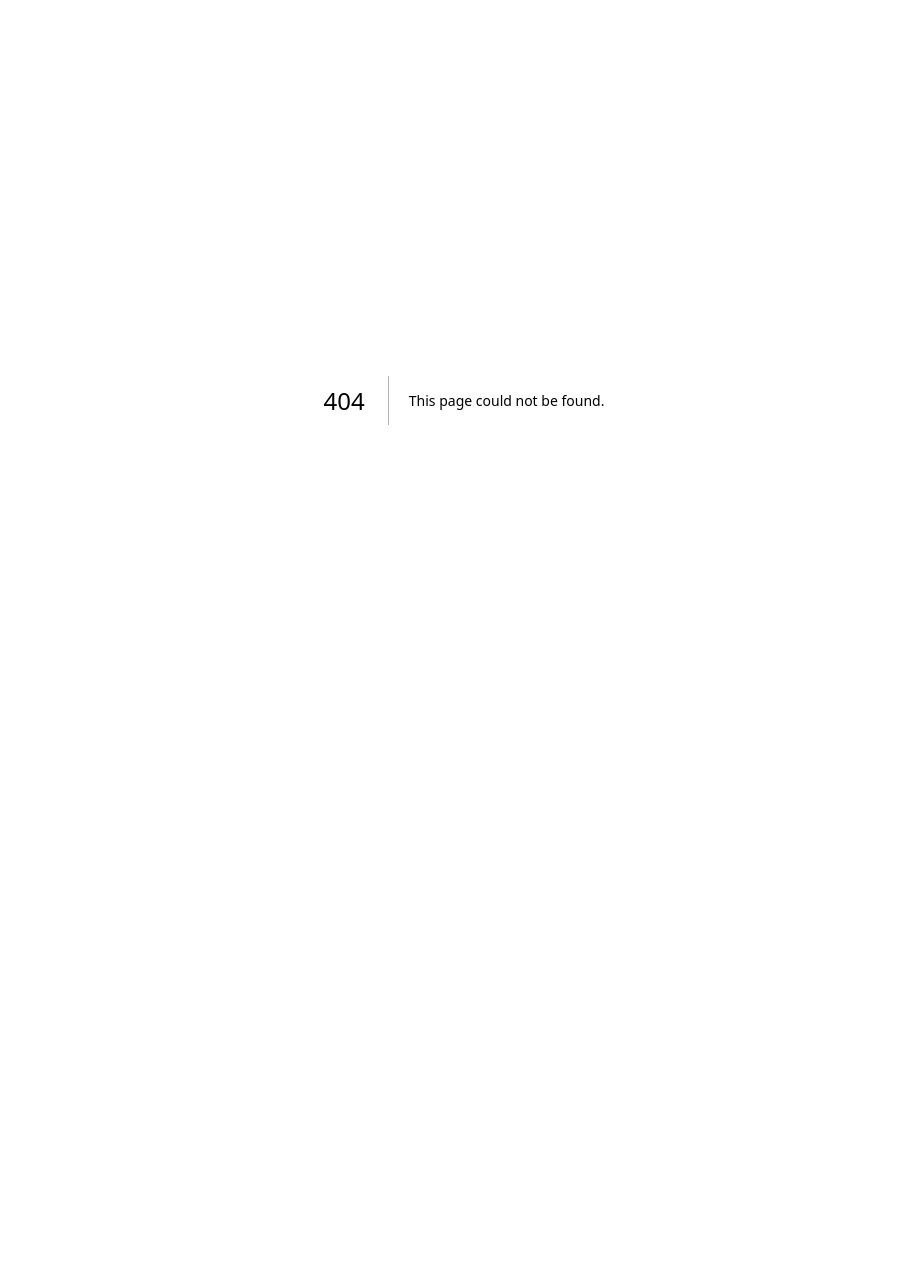
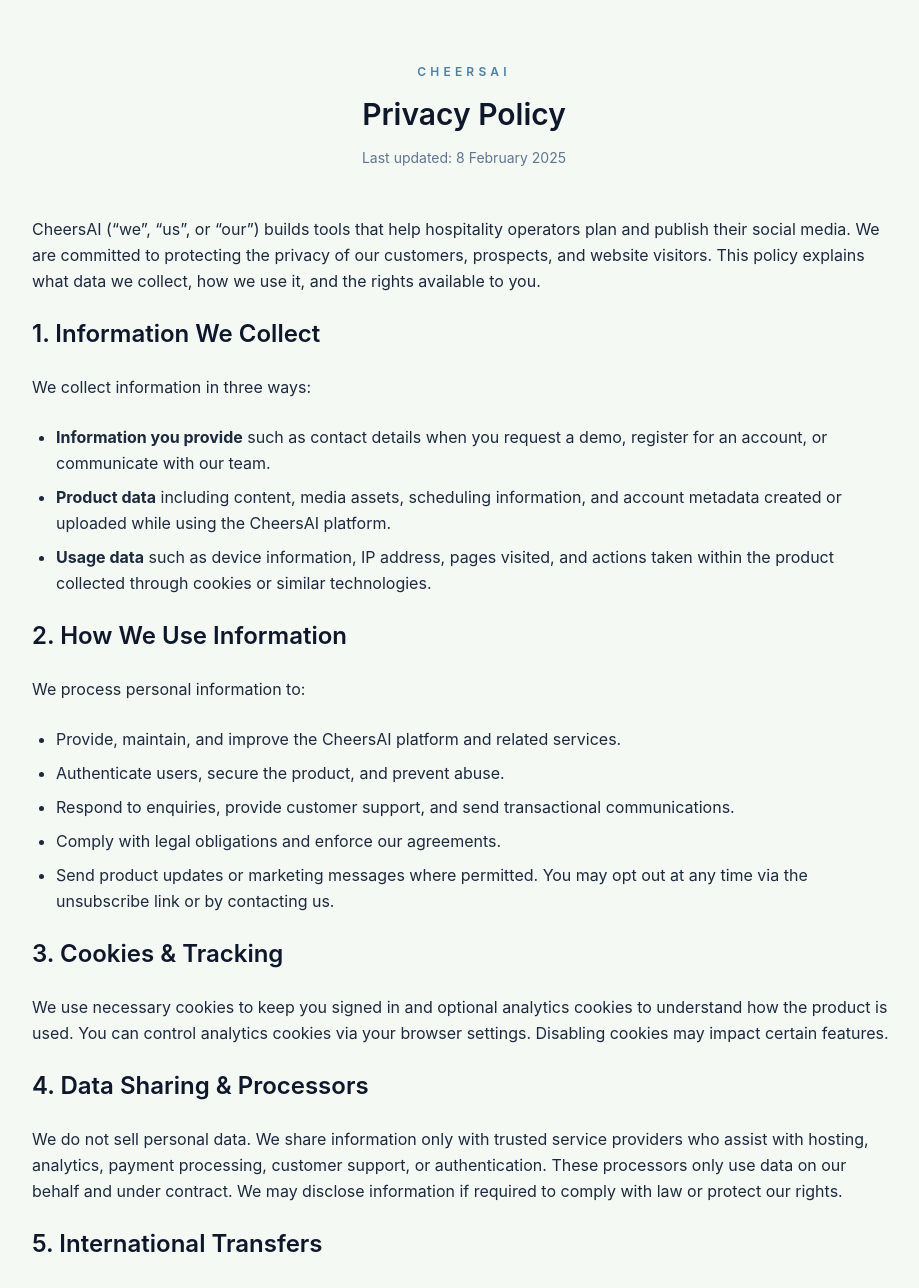
Before and after one commit to peterjpitcher/cheersai2.0, a Next.js app: page /privacy in a window 1280 px wide. Before the commit this address had no page. Shown: the top 1288 px of the page, without its empty margins (176-1095 px from the left). Before the commit the page ends 800 px from the top, so only its background shows below. Built offline with nearby package versions, Linux system fonts and the light colour scheme.

Commit message:
Add public privacy policy page and link from login

```diff
--- a/src/app/(auth)/login/page.tsx
+++ b/src/app/(auth)/login/page.tsx
@@ -172,8 +172,17 @@
         )}
       </section>
 
-      <footer className="text-center text-xs text-white/50">
-        Need access? Contact the CheersAI team to have your account provisioned.
+      <footer className="space-y-3 text-center text-xs text-white/60">
+        <p>Need access? Contact the CheersAI team to have your account provisioned.</p>
+        <nav className="flex items-center justify-center gap-3 text-white/70">
+          <a className="transition hover:text-white" href="https://www.cheersai.uk/privacy" target="_blank" rel="noopener noreferrer">
+            Privacy Policy
+          </a>
+          <span aria-hidden="true">•</span>
+          <a className="transition hover:text-white" href="mailto:hello@cheersai.uk">
+            Contact
+          </a>
+        </nav>
       </footer>
     </div>
   );
--- /dev/null
+++ b/src/app/(public)/privacy/page.tsx
@@ -0,0 +1,141 @@
+import type { Metadata } from "next";
+
+const UPDATED_AT = "8 February 2025";
+
+export const metadata: Metadata = {
+  title: "Privacy Policy | CheersAI",
+  description:
+    "Learn how CheersAI collects, uses, and safeguards your personal information across our website and product.",
+  openGraph: {
+    title: "Privacy Policy | CheersAI",
+    description:
+      "Learn how CheersAI collects, uses, and safeguards your personal information across our website and product.",
+    type: "article",
+  },
+};
+
+export default function PrivacyPolicyPage() {
+  return (
+    <main className="mx-auto max-w-4xl px-4 py-16 text-slate-800">
+      <header className="space-y-4 text-center">
+        <p className="text-xs font-semibold uppercase tracking-[0.35em] text-brand-teal">CheersAI</p>
+        <h1 className="text-3xl font-semibold text-slate-900">Privacy Policy</h1>
+        <p className="text-sm text-slate-500">Last updated: {UPDATED_AT}</p>
+      </header>
+
+      <section className="mt-12 space-y-6 text-base leading-relaxed">
+        <p>
+          CheersAI (“we”, “us”, or “our”) builds tools that help hospitality operators plan and publish their social
+          media. We are committed to protecting the privacy of our customers, prospects, and website visitors. This
+          policy explains what data we collect, how we use it, and the rights available to you.
+        </p>
+
+        <h2 className="text-2xl font-semibold text-slate-900">1. Information We Collect</h2>
+        <p>We collect information in three ways:</p>
+        <ul className="list-disc space-y-2 pl-6">
+          <li>
+            <strong>Information you provide</strong> such as contact details when you request a demo, register for an
+            account, or communicate with our team.
+          </li>
+          <li>
+            <strong>Product data</strong> including content, media assets, scheduling information, and account metadata
+            created or uploaded while using the CheersAI platform.
+          </li>
+          <li>
+            <strong>Usage data</strong> such as device information, IP address, pages visited, and actions taken within
+            the product collected through cookies or similar technologies.
+          </li>
+        </ul>
+
+        <h2 className="text-2xl font-semibold text-slate-900">2. How We Use Information</h2>
+        <p>We process personal information to:</p>
+        <ul className="list-disc space-y-2 pl-6">
+          <li>Provide, maintain, and improve the CheersAI platform and related services.</li>
+          <li>Authenticate users, secure the product, and prevent abuse.</li>
+          <li>Respond to enquiries, provide customer support, and send transactional communications.</li>
+          <li>Comply with legal obligations and enforce our agreements.</li>
+          <li>
+            Send product updates or marketing messages where permitted. You may opt out at any time via the unsubscribe
+            link or by contacting us.
+          </li>
+        </ul>
+
+        <h2 className="text-2xl font-semibold text-slate-900">3. Cookies & Tracking</h2>
+        <p>
+          We use necessary cookies to keep you signed in and optional analytics cookies to understand how the product is
+          used. You can control analytics cookies via your browser settings. Disabling cookies may impact certain
+          features.
+        </p>
+
+        <h2 className="text-2xl font-semibold text-slate-900">4. Data Sharing & Processors</h2>
+        <p>
+          We do not sell personal data. We share information only with trusted service providers who assist with hosting,
+          analytics, payment processing, customer support, or authentication. These processors only use data on our
+          behalf and under contract. We may disclose information if required to comply with law or protect our rights.
+        </p>
+
+        <h2 className="text-2xl font-semibold text-slate-900">5. International Transfers</h2>
+        <p>
+          CheersAI operates in the United Kingdom and uses infrastructure hosted in the European Union and United
+          States. Where data leaves the UK/EEA we rely on appropriate safeguards such as Standard Contractual Clauses.
+        </p>
+
+        <h2 className="text-2xl font-semibold text-slate-900">6. Data Retention</h2>
+        <p>
+          We retain personal data for as long as you have an active relationship with CheersAI and for a reasonable
+          period thereafter to comply with legal obligations, resolve disputes, and enforce agreements. You may request
+          deletion at any time—see “Your Rights” below.
+        </p>
+
+        <h2 className="text-2xl font-semibold text-slate-900">7. Your Rights</h2>
+        <p>If you reside in the UK or EU, you have the right to:</p>
+        <ul className="list-disc space-y-2 pl-6">
+          <li>Request access to the personal data we hold about you.</li>
+          <li>Ask us to correct inaccurate or incomplete data.</li>
+          <li>Request deletion or restriction of your data, subject to legal exceptions.</li>
+          <li>Object to certain processing, including direct marketing.</li>
+          <li>Request a copy of your data in a portable format.</li>
+          <li>Lodge a complaint with the Information Commissioner’s Office (ICO) if you believe we have not complied with data protection law.</li>
+        </ul>
+        <p>
+          To exercise any of these rights, email{" "}
+          <a className="text-brand-teal underline hover:text-brand-teal/80" href="mailto:privacy@cheersai.uk">
+            privacy@cheersai.uk
+          </a>
+          .
+        </p>
+
+        <h2 className="text-2xl font-semibold text-slate-900">8. Children’s Privacy</h2>
+        <p>
+          CheersAI is designed for hospitality professionals and is not directed at individuals under the age of 18. We
+          do not knowingly collect personal information from children.
+        </p>
+
+        <h2 className="text-2xl font-semibold text-slate-900">9. Changes to this Policy</h2>
+        <p>
+          We may update this Privacy Policy from time to time. Any changes will be posted on this page with an updated
+          revision date. Significant updates may also be communicated via email or in-app notification.
+        </p>
+
+        <h2 className="text-2xl font-semibold text-slate-900">10. Contact Us</h2>
+        <address className="not-italic leading-relaxed">
+          CheersAI Ltd<br />
+          71-75 Shelton Street<br />
+          London WC2H 9JQ<br />
+          United Kingdom
+          <br />
+          <br />
+          Email:{" "}
+          <a className="text-brand-teal underline hover:text-brand-teal/80" href="mailto:privacy@cheersai.uk">
+            privacy@cheersai.uk
+          </a>
+          <br />
+          Phone:{" "}
+          <a className="text-brand-teal underline hover:text-brand-teal/80" href="tel:+442045771230">
+            +44 20 4577 1230
+          </a>
+        </address>
+      </section>
+    </main>
+  );
+}
```
